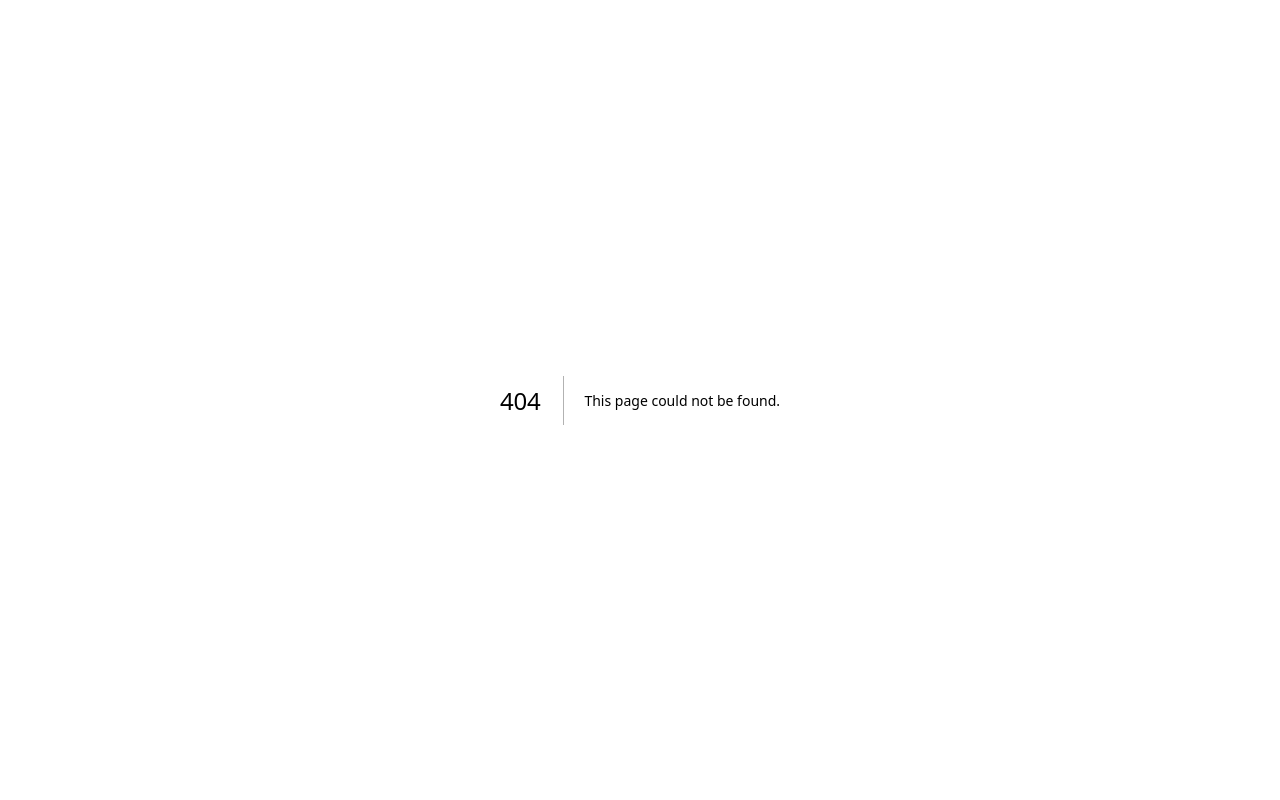
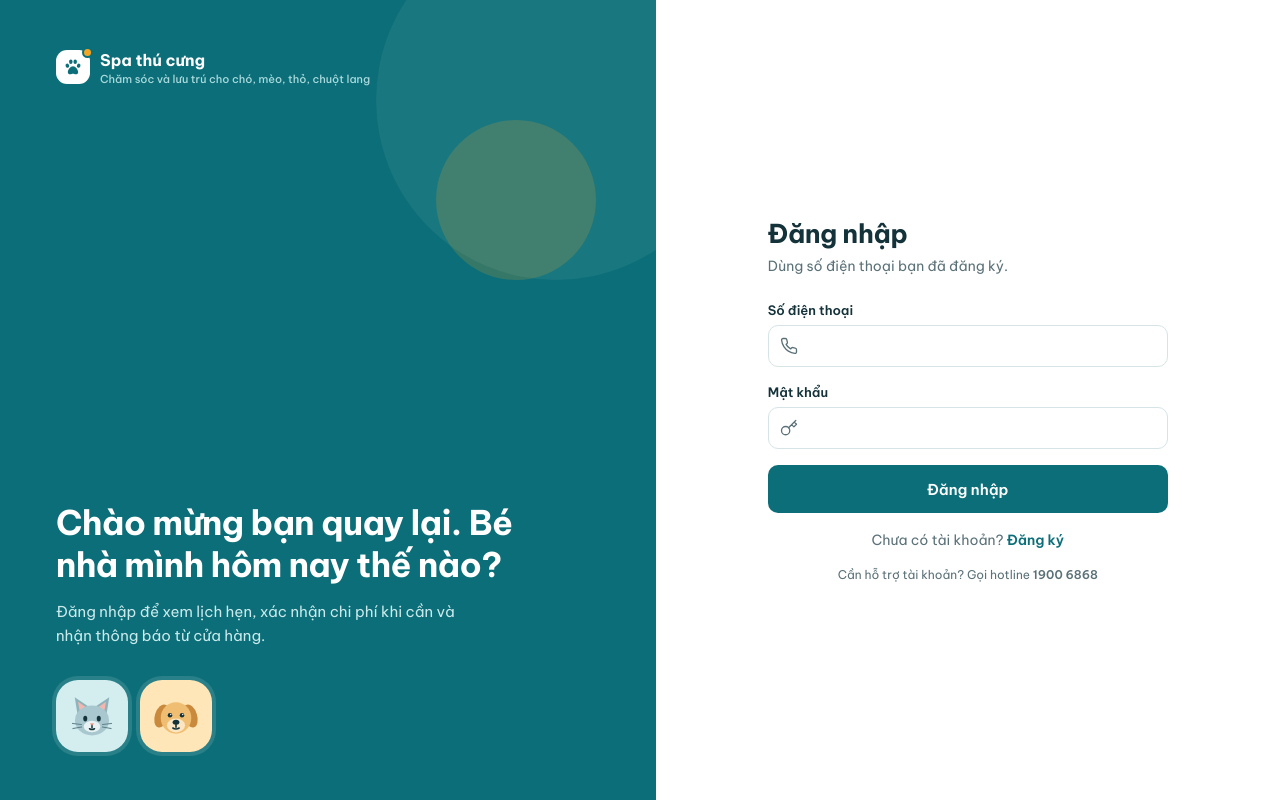
Before and after one commit to dl1803/pet-spa-management, a Next.js app in the folder frontend/customer-web/: page /dang-nhap in a window 1280 px wide. Before the commit this address had no page. Built offline with nearby package versions, Linux system fonts and the light colour scheme.

Commit message:
feat: dựng màn đăng nhập Web Khách hàng với dữ liệu mô phỏng

```diff
--- /dev/null
+++ b/frontend/customer-web/app/(auth)/dang-nhap/page.tsx
@@ -0,0 +1,10 @@
+import { Suspense } from "react";
+import { LoginScreen } from "@/features/auth/screens/login-screen";
+
+export default function Page() {
+  return (
+    <Suspense fallback={null}>
+      <LoginScreen />
+    </Suspense>
+  );
+}
--- /dev/null
+++ b/frontend/customer-web/features/auth/components/auth-alert.tsx
@@ -0,0 +1,14 @@
+import type { ReactNode } from "react";
+import { Icon } from "@/components/icons";
+
+export function AuthAlert({ children, className = "" }: { children: ReactNode; className?: string }) {
+  return (
+    <div
+      role="alert"
+      className={`flex items-start gap-3 rounded-xl border border-[#EFC3BE] bg-danger-50 px-4 py-3.5 leading-5 ${className}`}
+    >
+      <Icon name="x-circle" className="mt-px size-[18px] text-danger" />
+      <div>{children}</div>
+    </div>
+  );
+}
--- /dev/null
+++ b/frontend/customer-web/features/auth/screens/login-screen.tsx
@@ -0,0 +1,118 @@
+"use client";
+
+
+import { useMutation } from "@tanstack/react-query";
+import { useRouter, useSearchParams } from "next/navigation";
+import { useState } from "react";
+import { useForm } from "react-hook-form";
+import { ErrorAlert } from "@/components/feedback/error-alert";
+import { AuthLayout } from "@/components/layout/auth-layout";
+import { Button } from "@/components/ui/button";
+import { Field } from "@/components/ui/field";
+import { Input } from "@/components/ui/input";
+import { AuthAlert } from "@/features/auth/components/auth-alert";
+import { AuthSwitchLink } from "@/features/auth/components/auth-switch-link";
+import {
+  getSafeNextPath,
+  isLoginRejectedError,
+  LOGIN_DEFAULT_VALUES,
+  LOGIN_FAILED_MESSAGE,
+  LOGIN_WRONG_WEB_MESSAGE,
+  toLoginRequest,
+  validateLoginPhone,
+  type LoginFormValues,
+} from "@/features/auth/forms";
+import { mockLogin } from "@/features/auth/mock-auth";
+import { ROUTES } from "@/lib/routes";
+import { STORE_HOTLINE } from "@/lib/store-info";
+import { validatePasswordRequired } from "@/lib/validation";
+
+export function LoginScreen() {
+  const router = useRouter();
+  const searchParams = useSearchParams();
+  const nextPath = getSafeNextPath(searchParams.get("next"));
+  const [isWrongWeb, setIsWrongWeb] = useState(false);
+  const {
+    register,
+    handleSubmit,
+    formState: { errors },
+  } = useForm<LoginFormValues>({
+    mode: "onTouched",
+    reValidateMode: "onChange",
+    shouldFocusError: true,
+    defaultValues: LOGIN_DEFAULT_VALUES,
+  });
+  const { mutate, isPending, error } = useMutation({ mutationFn: mockLogin });
+
+  function onSubmit(values: LoginFormValues) {
+    if (isPending) return;
+    setIsWrongWeb(false);
+
+    mutate(toLoginRequest(values), {
+      onSuccess: ({ role }) => {
+        if (role !== "Customer") {
+          setIsWrongWeb(true);
+          return;
+        }
+        router.replace(nextPath ?? ROUTES.home);
+      },
+    });
+  }
+
+  return (
+    <AuthLayout
+      heading="Chào mừng bạn quay lại. Bé nhà mình hôm nay thế nào?"
+      description="Đăng nhập để xem lịch hẹn, xác nhận chi phí khi cần và nhận thông báo từ cửa hàng."
+      species={["Cat", "Dog"]}
+    >
+      <h1 className="text-[26px] leading-[34px]">Đăng nhập</h1>
+      <p className="mt-1 text-muted">Dùng số điện thoại bạn đã đăng ký.</p>
+
+      {isWrongWeb && <AuthAlert className="mt-4">{LOGIN_WRONG_WEB_MESSAGE}</AuthAlert>}
+      {error !== null &&
+        (isLoginRejectedError(error) ? (
+          <AuthAlert className="mt-4">{LOGIN_FAILED_MESSAGE}</AuthAlert>
+        ) : (
+          <ErrorAlert error={error} className="mt-4" />
+        ))}
+
+      <form onSubmit={handleSubmit(onSubmit)} noValidate className="mt-6 flex flex-col gap-4">
+        <Field id="login-phone" label="Số điện thoại" error={errors.phone?.message}>
+          {(control) => (
+            <Input
+              {...control}
+              prefixIcon="phone"
+              type="tel"
+              inputMode="tel"
+              autoComplete="username"
+              {...register("phone", { validate: validateLoginPhone })}
+            />
+          )}
+        </Field>
+
+        <Field id="login-password" label="Mật khẩu" error={errors.password?.message}>
+          {(control) => (
+            <Input
+              {...control}
+              prefixIcon="key"
+              type="password"
+              autoComplete="current-password"
+              {...register("password", { validate: validatePasswordRequired })}
+            />
+          )}
+        </Field>
+
+        <Button type="submit" size="lg" block loading={isPending}>
+          Đăng nhập
+        </Button>
+
+        <p className="text-center text-muted">
+          Chưa có tài khoản? <AuthSwitchLink href={ROUTES.register}>Đăng ký</AuthSwitchLink>
+        </p>
+        <p className="text-center text-xs text-muted">
+          Cần hỗ trợ tài khoản? Gọi hotline <span className="font-semibold tabular-nums">{STORE_HOTLINE}</span>
+        </p>
+      </form>
+    </AuthLayout>
+  );
+}
--- /dev/null
+++ b/frontend/customer-web/lib/store-info.ts
@@ -0,0 +1 @@
+export const STORE_HOTLINE = "1900 6868";
```
